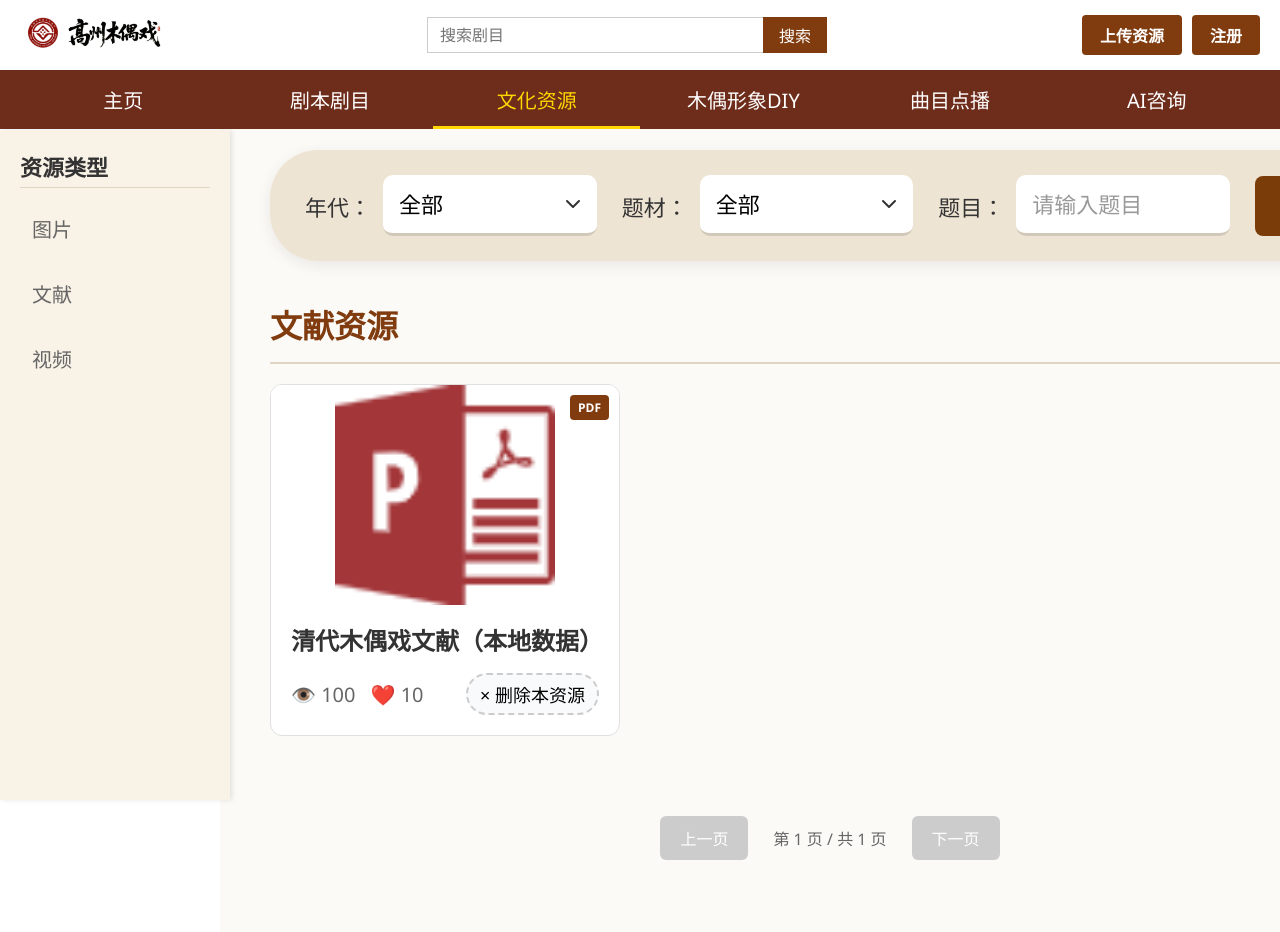
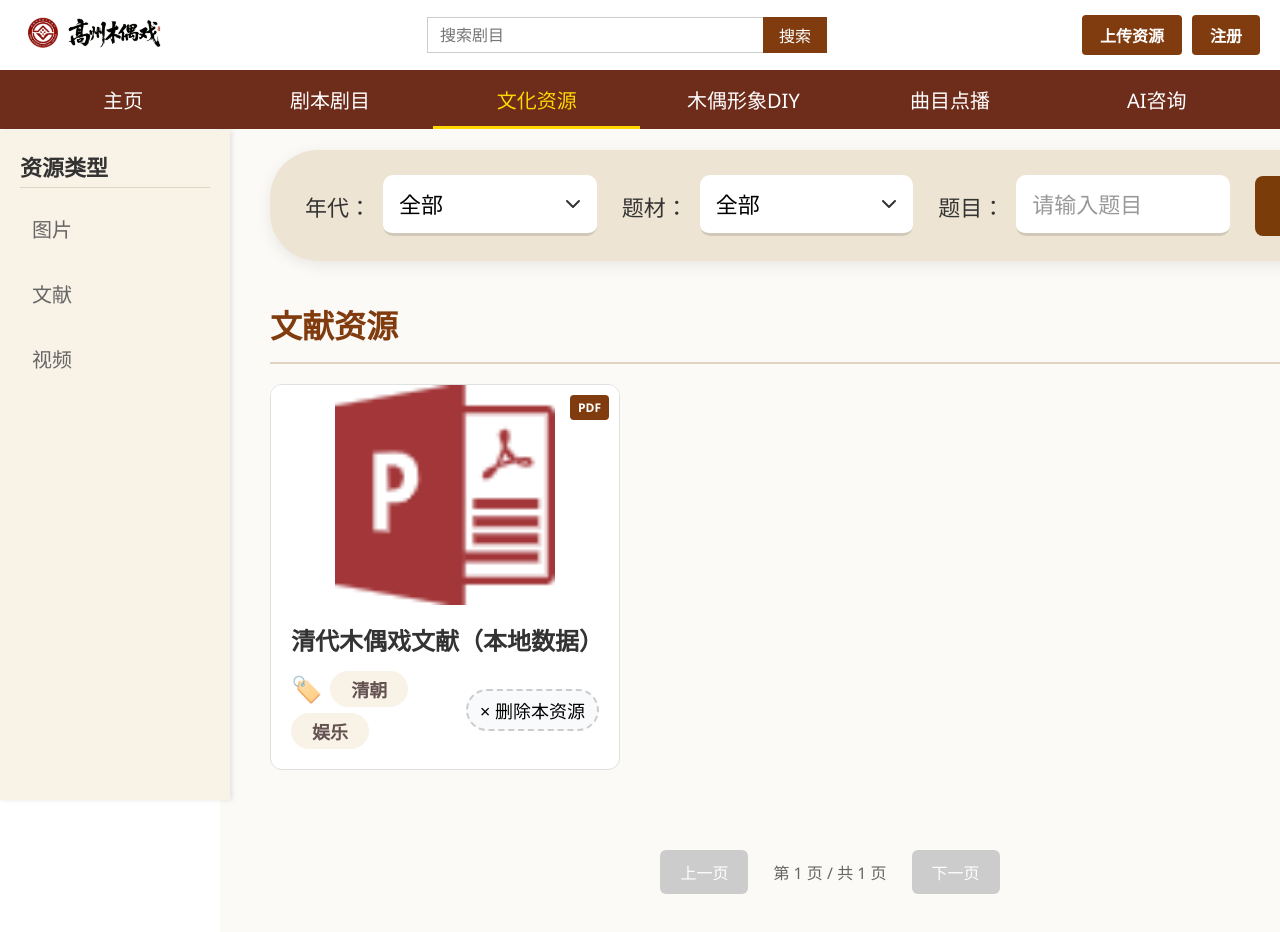
Before and after one commit to wenpeichen419/front-puppet, a Vue app: page /resources/document in a window 1280 px wide. Shown: the top 932 px of the page. Built offline with nearby package versions, Linux system fonts and the light colour scheme; no server answers; the HTML template or start-up script is replaced by a standard one.

Commit message:
remove like and view, add tags in resource-card

```diff
--- a/src/components/ResourceDetailModel.vue
+++ b/src/components/ResourceDetailModel.vue
@@ -31,18 +31,7 @@
               </div>
             </div>
 
-            <div class="modal-stats">
-              <div class="stat-item" @click="$emit('like', item)">
-                <span class="stat-icon">❤️</span>
-                <span class="stat-count">{{ item.likes }}</span>
-                <span>点赞</span>
-              </div>
-              <div class="stat-item">
-                <span class="stat-icon">👁️</span>
-                <span class="stat-count">{{ item.views }}</span>
-                <span>浏览</span>
-              </div>
-            </div>
+
 
             <div class="modal-actions">
               <button class="btn-download" @click="$emit('download', item)">
--- a/src/views/CulturalChildPage/Document.vue
+++ b/src/views/CulturalChildPage/Document.vue
@@ -97,10 +97,17 @@
           <div class="card-body">
             <h3>{{ item.title }}</h3>
             <div class="card-footer">
-              <div class="stats">
-                <span class="stat-view">👁️ {{ item.views }}</span>
-                <span class="stat-like">❤️ {{ item.likes }}</span>
-              </div>
+           <div class="tags-container">
+           <span class="tag-emoji">🏷️</span>
+            <span
+             v-for="tag in item.tags"
+             :key="tag"
+             class="tag"
+            >
+            {{ tag }}
+            </span>
+
+          </div>
               <!-- 删除按钮 -->
               <button
                 class="delete-button"
@@ -1464,4 +1471,28 @@ export default {
     font-size: 14px;
   }
 }
+
+/* Tags 样式 */
+.tags-container {
+  display: flex;
+  flex-wrap: wrap;
+  gap: 6px;
+}
+
+.tag {
+  background-color: #f8f2e7;
+  color: #645151ff;
+  padding: 4px 20px;
+  border-radius: 20px;
+  font-size: 18px;
+  font-weight:bold;
+  border: 1px solid #f8f2e7;
+  white-space: nowrap;
+}
+
+.tag-emoji {
+  font-size: 25px;
+  margin-right: 2px;
+}
+
 </style>
--- a/src/views/CulturalChildPage/Picture.vue
+++ b/src/views/CulturalChildPage/Picture.vue
@@ -87,9 +87,16 @@
       <div class="card-body">
         <h3>{{ item.title }}</h3>
         <div class="card-footer">
-          <div class="stats">
-            <span class="stat-view">👁️ {{ item.views }}</span>
-            <span class="stat-like">❤️ {{ item.likes }}</span>
+          <div class="tags-container">
+           <span class="tag-emoji">🏷️</span>
+            <span
+             v-for="tag in item.tags"
+             :key="tag"
+             class="tag"
+            >
+            {{ tag }}
+            </span>
+
           </div>
           <!-- 删除按钮 -->
           <button
@@ -1016,4 +1023,29 @@ async confirmDelete() {
     font-size: 14px;
   }
 }
+
+/* Tags 样式 */
+.tags-container {
+  display: flex;
+  flex-wrap: wrap;
+  gap: 6px;
+}
+
+.tag {
+  background-color: #f8f2e7;
+  color: #645151ff;
+  padding: 4px 20px;
+  border-radius: 20px;
+  font-size: 18px;
+  font-weight:bold;
+  border: 1px solid #f8f2e7;
+  white-space: nowrap;
+}
+
+.tag-emoji {
+  font-size: 25px;
+  margin-right: 2px;
+}
+
+
 </style>
--- a/src/views/CulturalChildPage/Video.vue
+++ b/src/views/CulturalChildPage/Video.vue
@@ -91,10 +91,17 @@
           <div class="card-body">
             <h3>{{ item.title }}</h3>
             <div class="card-footer">
-              <div class="stats">
-                <span class="stat-view">👁️ {{ item.views }}</span>
-                <span class="stat-like">❤️ {{ item.likes }}</span>
-              </div>
+          <div class="tags-container">
+           <span class="tag-emoji">🏷️</span>
+            <span
+             v-for="tag in item.tags"
+             :key="tag"
+             class="tag"
+            >
+            {{ tag }}
+            </span>
+
+          </div>
               <!-- 删除按钮 -->
               <button
                 class="delete-button"
@@ -184,15 +191,7 @@
           </div>
         </div>
 
-        <div class="modal-footer">
-          <button
-            class="modal-btn like-btn"
-            @click="likeResource(selectedItem)"
-          >
-            ❤️ 点赞 ({{ selectedItem.likes }})
-          </button>
 
-        </div>
       </div>
     </div>
 
@@ -289,10 +288,10 @@ export default {
             thumbnail: item.cover_url,
             duration: item.duration || 0,
             views: item.play_count || 0,
-            likes: 0,
             description: item.description || '暂无视频描述',
             uploadDate: this.formatDate(item.created_at),
             category: item.tags?.join(', ') || '未分类',
+            tags: item.tags || [], // 添加这一行
             file_size: item.file_size || 0,
             mime_type: item.mime_type || 'video/mp4'
           }))
@@ -1063,15 +1062,6 @@ export default {
   transition: background-color 0.2s;
 }
 
-.like-btn {
-  background-color: #f8e1e1;
-  color: #d9534f;
-}
-
-.like-btn:hover {
-  background-color: #f1c0c0;
-}
-
 .share-btn {
   background-color: #e1f0f8;
   color: #337ab7;
@@ -1171,10 +1161,6 @@ export default {
     max-height: 300px;
   }
 
-  .modal-footer {
-    flex-wrap: wrap;
-    justify-content: center;
-  }
 
   .modal-btn {
     flex: 1;
@@ -1228,4 +1214,28 @@ export default {
     font-size: 14px;
   }
 }
+
+/* Tags 样式 */
+.tags-container {
+  display: flex;
+  flex-wrap: wrap;
+  gap: 6px;
+}
+
+.tag {
+  background-color: #f8f2e7;
+  color: #645151ff;
+  padding: 4px 20px;
+  border-radius: 20px;
+  font-size: 18px;
+  font-weight:bold;
+  border: 1px solid #f8f2e7;
+  white-space: nowrap;
+}
+
+.tag-emoji {
+  font-size: 25px;
+  margin-right: 2px;
+}
+
 </style>
```
